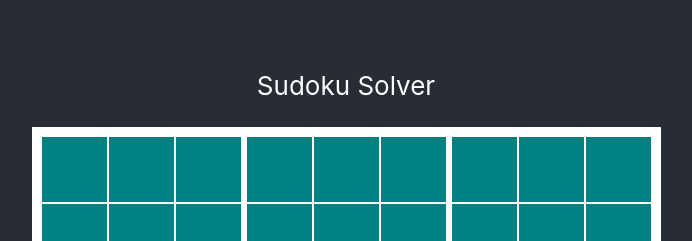
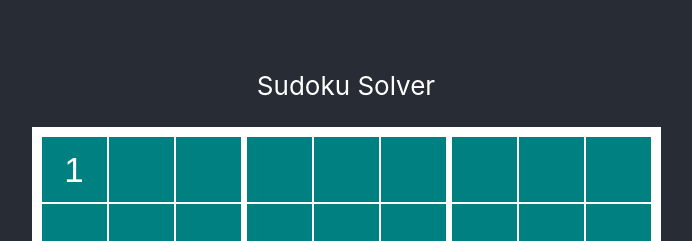
Before and after one commit to AliceMathews/sudoku-solver-react, a React (Create React App) app: page / in a window 1280 px wide. Shown: the top 241 px of the page, without its empty margins (294-986 px from the left). Built offline with nearby package versions, Linux system fonts and the light colour scheme.

Commit message:
value rendered when updated

```diff
--- a/src/components/Cell.js
+++ b/src/components/Cell.js
@@ -1,13 +1,20 @@
 import React from "react";
 
 export default function Cell(props) {
+  const row = props.row;
+  const column = props.column;
+  const value = props.values[row][column];
+  console.log(value);
+  console.log(props.row);
+  console.log(props.column);
+
   return (
     <div className="cell">
       <input
         className="number-input"
         type="text"
         name="number"
-        value={props.value}
+        value={value}
         onChange={value => props.addValue([props.row, props.column, value])}
         maxLength="1"
       />
```
